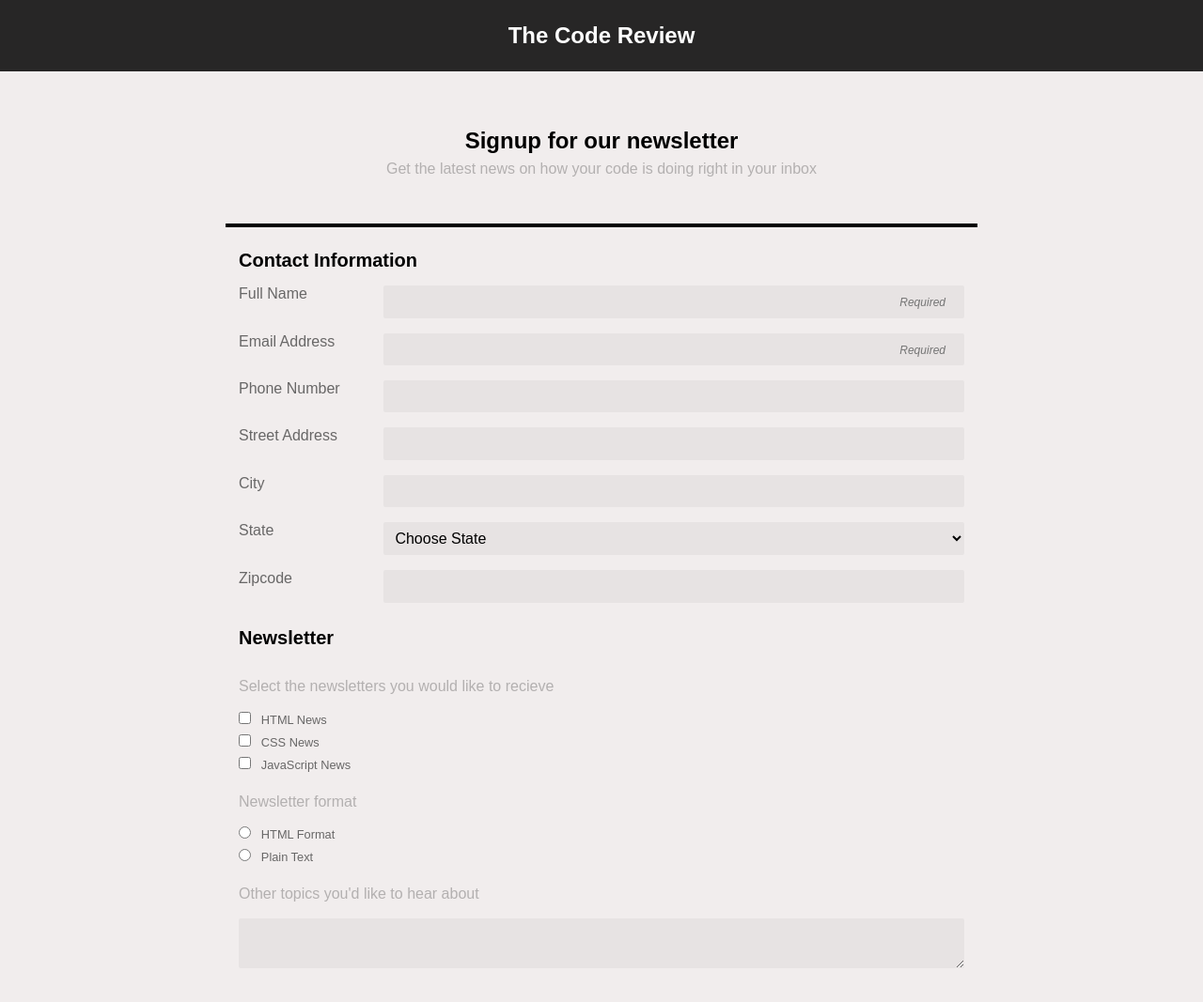
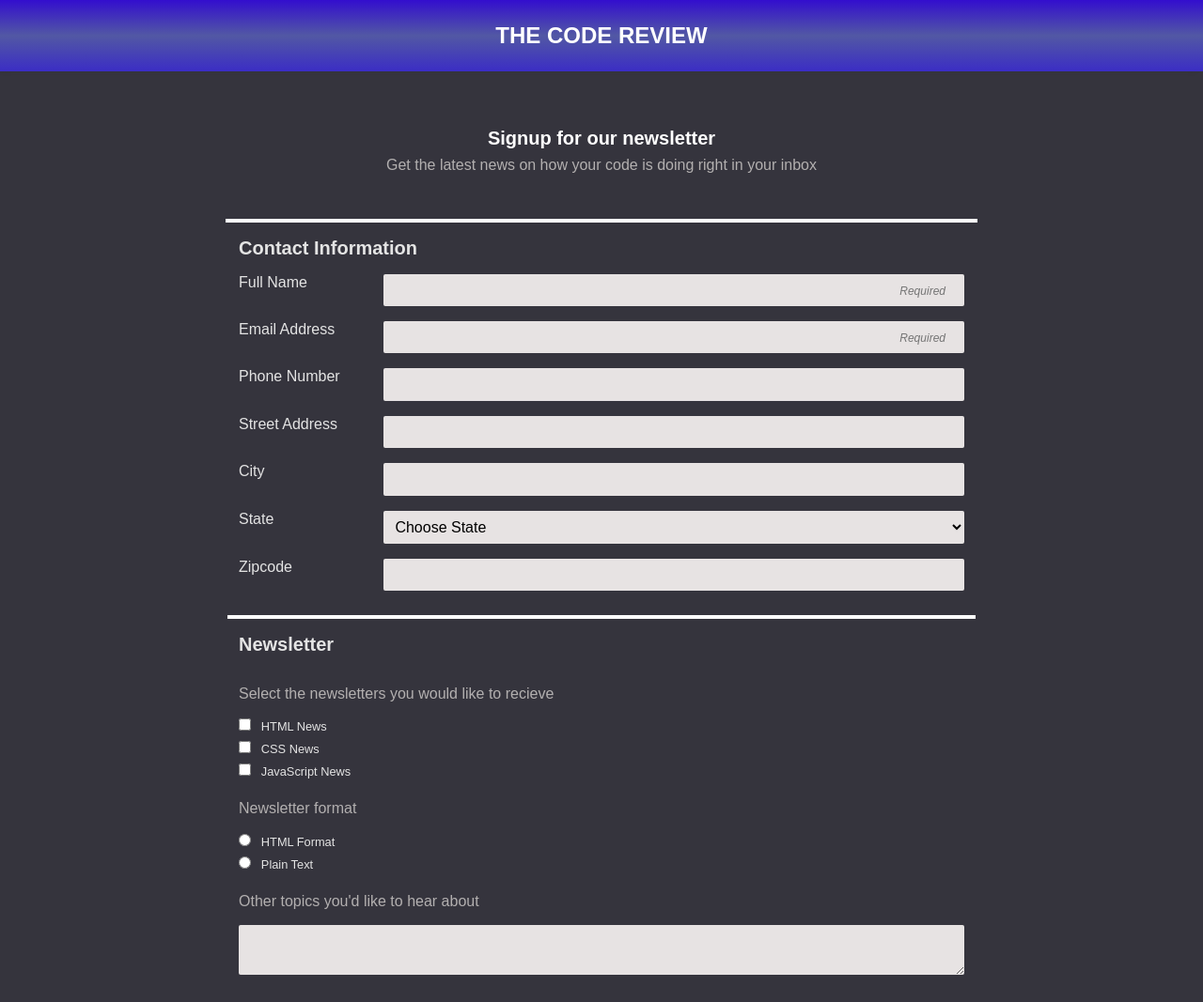
Before and after one commit to JacobDodge/Tech-Degree-Project-3, a plain HTML site: page index.html in a window 1280 px wide. Shown: the top 1067 px of the page at 94% size. Drawn offline with Linux system fonts and the light colour scheme.

Commit message:
Added final tweaks to styling and page layout

```diff
--- a/index.html
+++ b/index.html
@@ -29,10 +29,10 @@
                     <legend>Contact Information</legend>
 
                     <label for="name">Full Name</label>
-                    <input type="text" id="name" name="user_name" placeholder="Required">
+                    <input type="text" id="name" name="user_name" required placeholder="Required">
 
                     <label for="mail">Email Address</label>
-                    <input type="email" id="mail" name="user_email" placeholder="Required">
+                    <input type="email" id="mail" name="user_email" required placeholder="Required">
 
                     <label for="phone">Phone Number</label>
                     <input type="tel" id="phone" name="user_phone">
@@ -107,7 +107,7 @@
 
 
 
-                <fieldset>
+                <fieldset class="news-letter">
                     <legend>Newsletter</legend>
                     <p>Select the newsletters you would like to recieve</p>
 
--- a/style.css
+++ b/style.css
@@ -7,25 +7,33 @@ box-sizing: border-box;
 body {
     font-family: 'Merriweather', serif;
     font-family: 'Montserrat', sans-serif;
-    background-color: rgb(241, 237, 237);
+    background-color: rgb(53, 52, 61);
 }
 
 header {
     text-align: center;
-    background-color: rgb(39, 38, 38);
+    background-color: rgb(67, 7, 136);
     color: #fff;
-
+    background: #330ECE;
+    background: -moz-linear-gradient(top, #330ECE 0%, #5258A4 50%, #3B2DC5 100%);
+    background: -webkit-linear-gradient(top, #330ECE 0%, #5258A4 50%, #3B2DC5 100%);
+    background: linear-gradient(to bottom, #330ECE 0%, #5258A4 50%, #3B2DC5 100%);
+    box-shadow: -3px 4px 5px -6px #303030;
 }
 
 h1 {
     margin-top: 0;
     padding: 1em;
     font-size: 1.5em;
+    text-transform: uppercase;
+
 }
 
 h2 {
     text-align: center;
     margin-bottom: 0;
+    color: #fff;
+    font-size: 1.25em;
 }
 
 p {
@@ -40,23 +48,34 @@ p {
 }
 
 div {
-    border-bottom: 4px solid #000;
+    border-bottom: 4px solid #fff;
     padding: bottom 1em;
 
 }
 
+
 section {
-    margin-top: 1.5em;
+    margin-top: 1em;
 }
 
 fieldset {
     border: 0;
 }
 
+.contact-field{
+    border-bottom: 4px solid white;
+
+}
+
+.news-letter{
+    margin-top: 1em;
+}
+
 legend {
     margin-bottom: .5em;
     font-weight: bold;
     font-size: 1.25em;
+    color: rgb(228, 228, 228);
 }
 
 #btn {
@@ -65,19 +84,32 @@ legend {
     width: 100%;
     padding: 1.5em;
     border-radius: 4px;
-    background-color: #54bAB3;
+    background-color: rgb(117, 107, 206);
     color: #FFF;
 }
+
+#btn:hover {
+    background-color: #fff;
+    color: rgb(117, 107, 206);
+}
+
+#btn:active {
+    background-color: rgb(69, 16, 216);
+    color: #fff;
+}
+
+
 
 footer {
     font-size: .75em;
     text-align: center;
     padding: 2em;
+    color: #fff;
 
 }
 
 #topic-section {
-    height: auto;;
+    height: auto;
     width: 100%;
 }
 
@@ -104,7 +136,7 @@ label[for="name"],label[for="mail"],
 label[for="phone"],label[for="address"],
 label[for="city"],label[for="state-dropdown"],label[for="zipcode"] {
     display: block;
-    color: rgb(104, 103, 103);
+    color: rgb(228, 228, 228);
     margin-bottom: .5em;
 }
 
@@ -119,6 +151,18 @@ input[type="tel"],input[type="text"], input[type="number"],
     border: none;
     border-radius: 2px;
     margin-bottom: 1em;
+    transition: background 0.75s ease-in-out;
+}
+
+input[id="zipcode"] {
+    width: 50%;
+}
+
+input[type="name"]:focus,input[type="email"]:focus,
+input[type="tel"]:focus,input[type="text"]:focus, input[type="number"]:focus,
+textarea:focus {
+    background-color: rgb(210, 199, 252);
+    transition: background 0.75s ease-in-out;
 }
 
 label[for="html-news"],label[for="css-news"],label[for="javascript-news"],
@@ -127,10 +171,17 @@ label[for="html-format"],label[for="plain-text"] {
     margin-bottom: .5em;
     margin-left: .5em;
     font-size: .80em;
-    color: rgb(104, 103, 103);
+    color: rgb(228, 228, 228);
 }
 
-
+label[for="html-news"]:hover,label[for="css-news"]:hover,label[for="javascript-news"]:hover,
+label[for="html-format"]:hover,label[for="plain-text"]:hover {
+    display:inline-block;
+    margin-bottom: .5em;
+    margin-left: .5em;
+    font-size: .80em;
+    color: rgb(216, 207, 250);
+}
 
 @media (min-width: 768px) {
 
@@ -152,7 +203,7 @@ label[for="html-format"],label[for="plain-text"] {
     label[for="city"],label[for="state-dropdown"],label[for="zipcode"] {
 
         display: block;
-        color: rgb(104, 103, 103);
+        color: rgb(228, 228, 228);
         margin-bottom: .5em;
         float: left;
         width: 20%;
```
